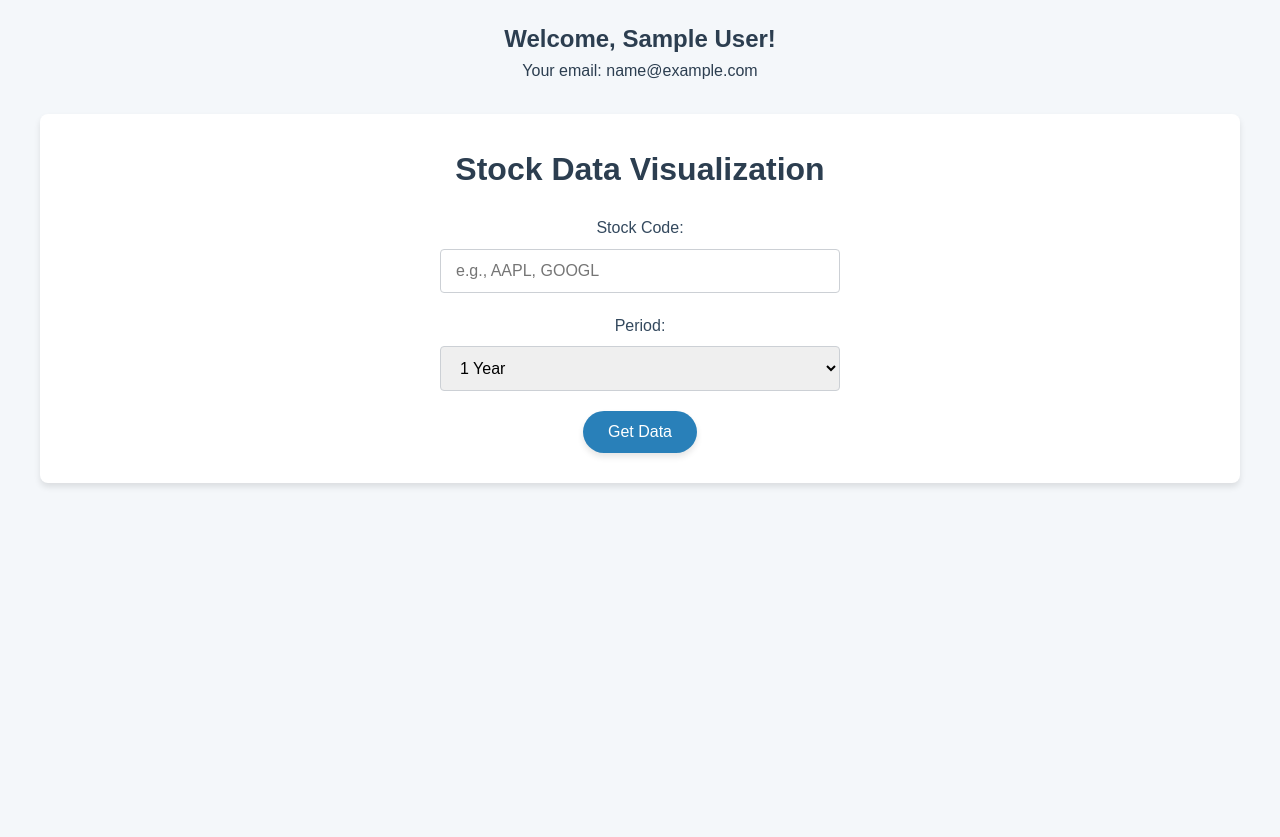
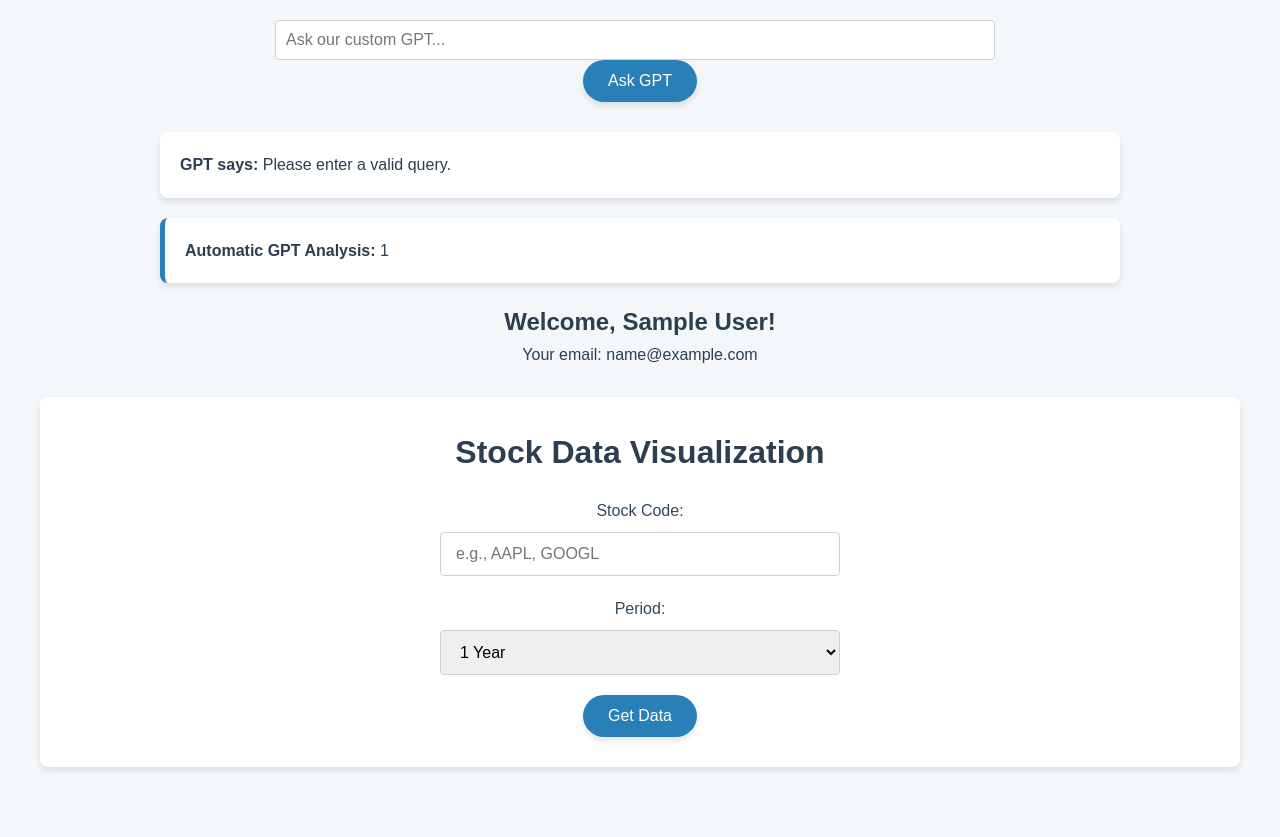
Before and after one commit to godsambitious-ashu/PriceActionAI, a Flask app: page / in a window 1280 px wide. Before the commit the page ends 487 px from the top, so only its background shows below. Run offline with Flask 3, Linux system fonts and the light colour scheme; the visitor is signed in with stand-in values (Sample User, id 1); some libraries are stand-ins or nearby versions.

Commit message:
GPT integration

```diff
--- a/app.py
+++ b/app.py
@@ -1,4 +1,5 @@
 # File: app.py
+
 from flask import Flask, request, render_template, redirect, url_for, session
 from stock_data.data_fetcher import DataFetcher
 from stock_data.plotter import Plotter
@@ -6,16 +7,54 @@ from stock_data.demand_zone_manager import DemandZoneManager
 import plotly.io as pio
 
 import logging
+from stock_data.gpt_client import GPTClient  # Import the GPTClient class
+
+import json
+from datetime import datetime  # Make sure to import datetime
+import pandas as pd
+import numpy as np
 
 app = Flask(__name__)
 
 # Secret key for session management. Replace with a strong, random key in production.
 app.secret_key = 'your_secret_key_here'  # Replace with a secure secret key
 
-logging.basicConfig(level=logging.DEBUG)
+# Configure logging
+logging.basicConfig(level=logging.DEBUG,
+                    format='%(asctime)s %(levelname)s:%(message)s')
 
 # Define the hardcoded intervals in order of higher to lower timeframe
 HARDCODED_INTERVALS = ['3mo', '1mo', '1wk', '1d']
+
+# === OpenAI API Configuration ===
+# Hardcoded OpenAI API key for testing purposes.
+# IMPORTANT: Do NOT commit this key to any public repository.
+OPENAI_API_KEY = "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"  # Replace with your actual OpenAI API key
+
+# Initialize GPTClient
+try:
+    gpt_client = GPTClient(api_key=OPENAI_API_KEY)
+    logging.debug("GPTClient initialized successfully in app.py.")
+except ValueError as ve:
+    logging.error(f"GPTClient initialization failed: {ve}")
+    gpt_client = None  # Handle gracefully if GPTClient fails to initialize
+
+
+def call_openai_gpt(user_query, demand_zones_fresh_dict):
+    """
+    Wrapper function to call GPTClient's method.
+
+    Args:
+        user_query (str): The user's query.
+        demand_zones_fresh_dict (dict): Fresh demand zones data.
+
+    Returns:
+        str: GPT-generated response or error message.
+    """
+    if not gpt_client:
+        return "GPT functionality is not available at the moment."
+    return gpt_client.call_gpt(user_query, demand_zones_fresh_dict)
+
 
 @app.route('/user_info', methods=['GET', 'POST'])
 def user_info():
@@ -35,6 +74,30 @@ def user_info():
     # For GET requests, render the user info form
     return render_template('user_info.html')
 
+
+@app.route('/customgpt', methods=['POST'])
+def customgpt():
+    """
+    Handles GPT queries by calling the OpenAI API with the user's query
+    plus any fresh demand zones data.
+    """
+    user_query = request.form.get('gpt_query', '').strip()
+
+    if not user_query:
+        session['gpt_answer'] = "Please enter a valid query."
+        return redirect(url_for('index'))
+
+    # Grab the fresh zones from session (stored in index()).
+    demand_zones_fresh_dict = session.get('demand_zones_fresh_dict', {})
+
+    # Call OpenAI GPT with user_query and demand_zones_fresh_dict
+    gpt_answer = call_openai_gpt(user_query, demand_zones_fresh_dict)
+
+    # Store the GPT answer in session, then redirect to index so it displays
+    session['gpt_answer'] = gpt_answer
+    return redirect(url_for('index'))
+
+
 @app.route('/', methods=['GET', 'POST'])
 def index():
     # Check if user has entered their name and email
@@ -46,9 +109,16 @@ def index():
     email = session.get('email')
     logging.debug(f"User Info from Session: Name={name}, Email={email}")
 
+    # === GPT Integration ===
+    # Pull the GPT answer from the session if it exists
+    gpt_answer = session.pop('gpt_answer', None)
+    # Pull the automatic GPT answer if exists
+    gpt_auto_answer = session.pop('gpt_auto_answer', None)
+    # === End GPT Integration ===
+
     if request.method == 'POST':
         # Retrieve form data
-        stock_code = request.form['stock_code']
+        stock_code = request.form['stock_code'].strip().upper()
         period = request.form['period']
         logging.debug(f"Form submitted: {stock_code} with period {period}")
 
@@ -59,6 +129,9 @@ def index():
 
             # Initialize a single DemandZoneManager instance
             dz_manager_all = DemandZoneManager(stock_code, None)
+
+            # Dictionary to store fresh demand zones for all intervals
+            all_demand_zones_fresh = {}
 
             for interval in HARDCODED_INTERVALS:
                 logging.debug(f"Processing interval: {interval}")
@@ -75,7 +148,9 @@ def index():
                 demand_zones_all = dz_manager_all.identify_demand_zones(stock_data, interval, fresh=False)
 
                 # Use the updated method to handle merging for "all zones"
-                demand_zones_all = dz_manager_all.include_higher_tf_zones_in_lower_tf_zones(interval, demand_zones_all, zone_type='all')
+                demand_zones_all = dz_manager_all.include_higher_tf_zones_in_lower_tf_zones(
+                    interval, demand_zones_all, zone_type='all'
+                )
 
                 # Proceed to mark the "all zones" on the chart
                 fig_all_zones = dz_manager_all.mark_demand_zones_on_chart(demand_zones_all)
@@ -90,7 +165,28 @@ def index():
                 logging.debug(f"Data fetched successfully for demand_zones_fresh: {demand_zones_fresh}")
 
                 # Use the updated method to handle merging for "fresh zones"
-                demand_zones_fresh = dz_manager_all.include_higher_tf_zones_in_lower_tf_zones(interval, demand_zones_fresh, zone_type='fresh')
+                demand_zones_fresh = dz_manager_all.include_higher_tf_zones_in_lower_tf_zones(
+                    interval, demand_zones_fresh, zone_type='fresh'
+                )
+
+                # **Call GPT only when interval is '1d'**
+                if interval == '1d':
+                    # Store the fresh demand zones for '1d' interval
+                    all_demand_zones_fresh[interval] = demand_zones_fresh
+
+                    # === Automatic GPT Call ===
+                    # Define a user query for the automatic GPT call
+                    auto_gpt_query = (
+                        f"Provide an analysis based on the fresh demand zones for stock {stock_code} "
+                        f"over the {period} period."
+                    )
+
+                    # Call OpenAI GPT with the automatic query and demand zones
+                    #gpt_auto_answer = call_openai_gpt(auto_gpt_query, all_demand_zones_fresh)
+
+                    # Store the automatic GPT answer to pass to the template
+                    session['gpt_auto_answer'] = gpt_auto_answer
+                    # === End Automatic GPT Call ===
 
                 # Proceed to mark the "fresh zones" on the chart
                 fig_fresh_zones = dz_manager_fresh.mark_demand_zones_on_chart(demand_zones_fresh)
@@ -107,17 +203,47 @@ def index():
                     'fresh_zones_info': demand_zones_info_fresh
                 }
 
-            return render_template('index.html',
-                                   charts=charts,
-                                   demand_zones_info=demand_zones_info,
-                                   name=name,
-                                   email=email)
+            # After processing all intervals, serialize and store the fresh demand zones in session
+            serialized_fresh = gpt_client.serialize_demand_zones(all_demand_zones_fresh)
+            session['demand_zones_fresh_dict'] = serialized_fresh
+
+            return render_template(
+                'index.html',
+                charts=charts,
+                demand_zones_info=demand_zones_info,
+                name=name,
+                email=email,
+                # === GPT Integration ===
+                gpt_answer=gpt_answer,
+                gpt_auto_answer=gpt_auto_answer
+                # === End GPT Integration ===
+            )
         except Exception as e:
             logging.error(f"Error processing request: {e}")
-            return render_template('index.html', chart=None, error=str(e), name=name, email=email)
+            return render_template(
+                'index.html',
+                chart=None,
+                error="An unexpected error occurred while processing your request.",
+                name=name,
+                email=email,
+                # === GPT Integration ===
+                gpt_answer=gpt_answer,
+                gpt_auto_answer=gpt_auto_answer
+                # === End GPT Integration ===
+            )
 
     # For GET requests, render the template without any charts
-    return render_template('index.html', chart=None, name=name, email=email)
+    return render_template(
+        'index.html',
+        chart=None,
+        name=name,
+        email=email,
+        # === GPT Integration ===
+        gpt_answer=gpt_answer,
+        gpt_auto_answer=gpt_auto_answer
+        # === End GPT Integration ===
+    )
+
 
 if __name__ == '__main__':
     app.run(debug=True)
--- a/templates/index.html
+++ b/templates/index.html
@@ -192,6 +192,27 @@
             font-weight: 500;
         }
 
+        /* GPT Sections */
+        .gpt-section {
+            margin-bottom: 30px;
+            text-align: center;
+        }
+
+        .gpt-answer, .gpt-auto-answer {
+            background: #fff;
+            margin: 20px auto;
+            padding: 20px;
+            width: 80%;
+            border-radius: 8px;
+            box-shadow: 0 4px 6px rgba(0,0,0,0.1);
+            color: #2c3e50;
+            font-weight: 500;
+        }
+
+        .gpt-auto-answer {
+            border-left: 5px solid #2980b9;
+        }
+
         /* Ensure Plotly charts fit within their containers */
         .chart-container > div {
             width: 100% !important;
@@ -208,11 +229,42 @@
             button {
                 width: 100%;
             }
+
+            .gpt-section form input[type="text"] {
+                width: 80%;
+            }
         }
     </style>
 </head>
 <body>
     <div class="container">
+
+        <!-- === GPT Integration === -->
+        <!-- 1. GPT Search Bar at the top -->
+        <div class="gpt-section">
+            <form method="POST" action="/customgpt">
+                <input type="text" name="gpt_query" placeholder="Ask our custom GPT..." required
+                       style="width:60%; padding:10px; margin-right:10px;">
+                <button type="submit">Ask GPT</button>
+            </form>
+        </div>
+
+        <!-- 2. Display User-Initiated GPT Answer if available -->
+        {% if gpt_answer %}
+        <div class="gpt-answer">
+            <strong>GPT says:</strong> {{ gpt_answer }}
+        </div>
+        {% endif %}
+
+        <!-- 3. Display Automatic GPT Answer if available -->
+        {% if gpt_auto_answer %}
+        <div class="gpt-auto-answer">
+            <strong>Automatic GPT Analysis:</strong> {{ gpt_auto_answer }}
+        </div>
+        {% endif %}
+        <!-- === End GPT Integration === -->
+
+
         <!-- **1. User Information Display** -->
         <div class="user-info">
             <h2>Welcome, {{ name }}!</h2>
```
Also changed, not shown: requirements.txt (added, +25 -0 lines), stock_data/gpt_client.py (added, +149 -0 lines).
